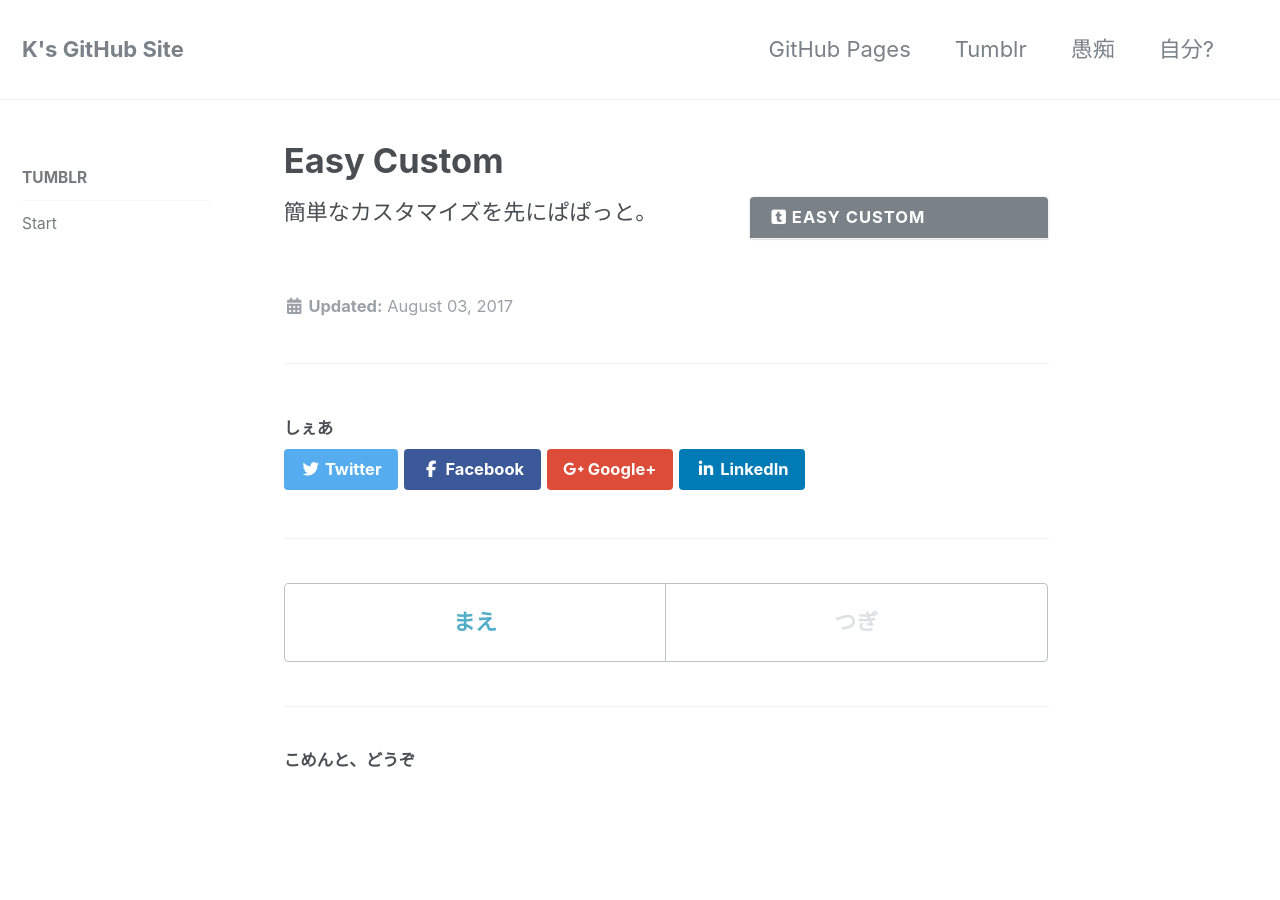
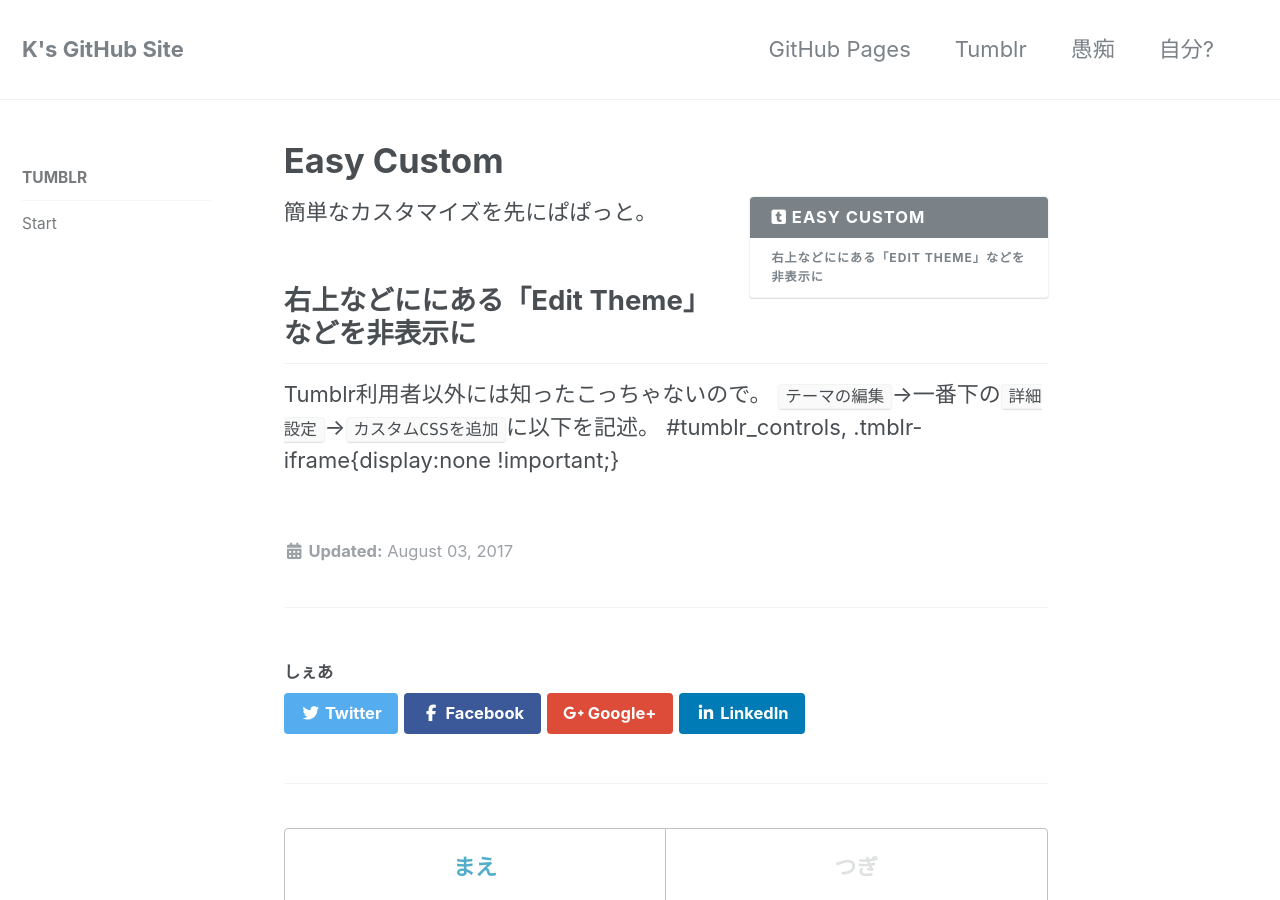
Before and after one commit to laureltreetop/laureltreetop.github.io, a Jekyll site: the page built from _tumblr/02-custom-easy.md, in a window 1280 px wide and 900 px high. Built offline with Jekyll 4.4.1, drawn with Linux system fonts in a browser that asks for light colours; nearby versions of some CDN libraries; comment, search, counter and statistics services are not loaded.

Commit message:
Update 02-custom-easy.md

```diff
--- a/_tumblr/02-custom-easy.md
+++ b/_tumblr/02-custom-easy.md
@@ -5,3 +5,8 @@
 ---
 {% include toc icon="tumblr-square" title="Easy Custom" %}
 簡単なカスタマイズを先にぱぱっと。
+
+## 右上などににある「Edit Theme」などを非表示に
+Tumblr利用者以外には知ったこっちゃないので。
+`テーマの編集`→一番下の`詳細設定`→`カスタムCSSを追加`に以下を記述。
+#tumblr_controls, .tmblr-iframe{display:none !important;}
```
